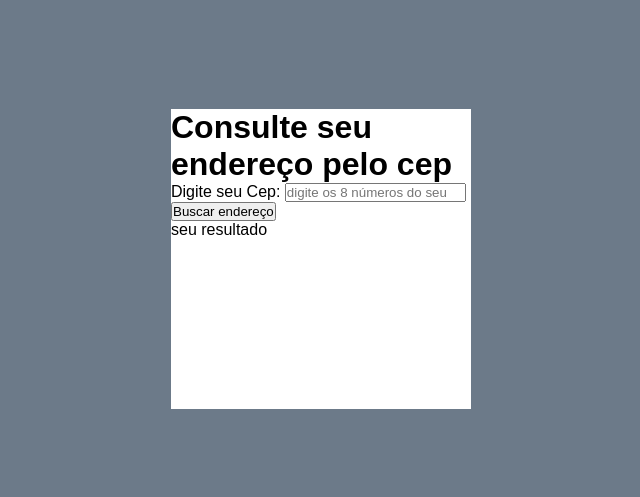
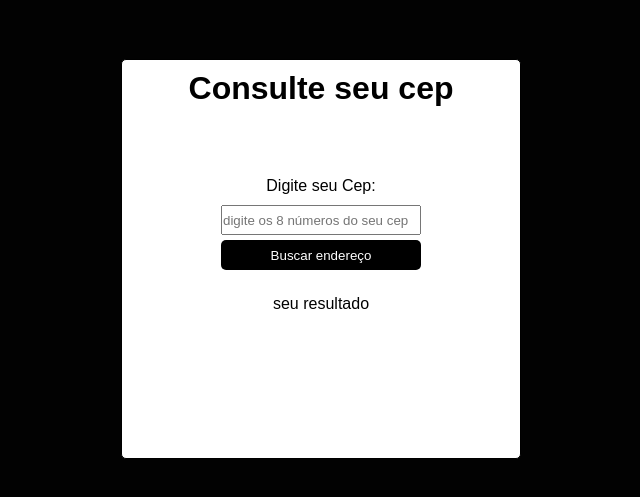
Before and after one commit to igor02b1/buscar-cep, a plain HTML site: page index.html in a window 1280 px wide. Shown: the part 141-638 px from the top of the page, without its empty margins (319-959 px from the left). Drawn offline with Linux system fonts and the light colour scheme.

Commit message:
style: styling components

```diff
--- a/index.html
+++ b/index.html
@@ -10,9 +10,9 @@
 <body>
     <div class="div-content">
         <div class="box">
-                <h1>Consulte seu endereço pelo cep</h1>
+                <h1>Consulte seu cep</h1>
                 <label>Digite seu Cep:</label>
-                <input class="input" type="number" placeholder="digite os 8 números do seu cep" id="cep">
+                <input class="input" type="text" placeholder="digite os 8 números do seu cep" id="cep">
                 <button onclick="consultaEndereco()">Buscar endereço</button>
                 <div id="resultado">
                 <p>seu resultado</p>
--- a/script.js
+++ b/script.js
@@ -17,6 +17,7 @@ function mostrarEndereco(dados) {
     let resultado = document.querySelector('#resultado');
     if(dados.erro) {
         resultado.innerHTML = "não foi possível localizar o endereço";
+
     } else {
     resultado.innerHTML = `<p>Endereço: ${dados.logradouro}</p>
                             <p>Complemento: ${dados.complemento}</p>
--- a/style.css
+++ b/style.css
@@ -5,11 +5,49 @@
     font-family: 'Montserrat', sans-serif;
 
 }
+ h1{
+    text-align: center;
+    margin-bottom: 70px;
+    margin-top: 10px;
+ }
+
+label {
+    text-align: center;
+}
+
+button{
+    background-color: black;
+    color: white;
+    height: 30px;
+    width: 200px;
+    align-self: center;
+    border-style: none;
+    border-radius: 5px;
+    margin-top: 5px;
+}
+
+button:hover {
+    background-color: white;
+    color: black;
+    border: 1px solid black;
+}
+
+#cep {
+    height: 30px;
+    width: 200px;
+    margin-top: 10px;
+    align-self: center;
+}
+
+p {
+    text-align: center;
+    margin-top: 25px;
+}
 
 .div-content{
     width: 100vw;
     height: 100vh;
-    background: #6C7A89;
+    background: #020202;
     display: flex;
     flex-direction: row;
     justify-content: center;
@@ -17,7 +55,11 @@
 }
 
 .box{
-    width: 300px;
-    height: 300px;
+    width: 400px;
+    height: 400px;
     background: #fff;
+    border-radius: 5px;
+    border: 1px solid black;
+    display: flex;
+    flex-direction: column;
 }
```
